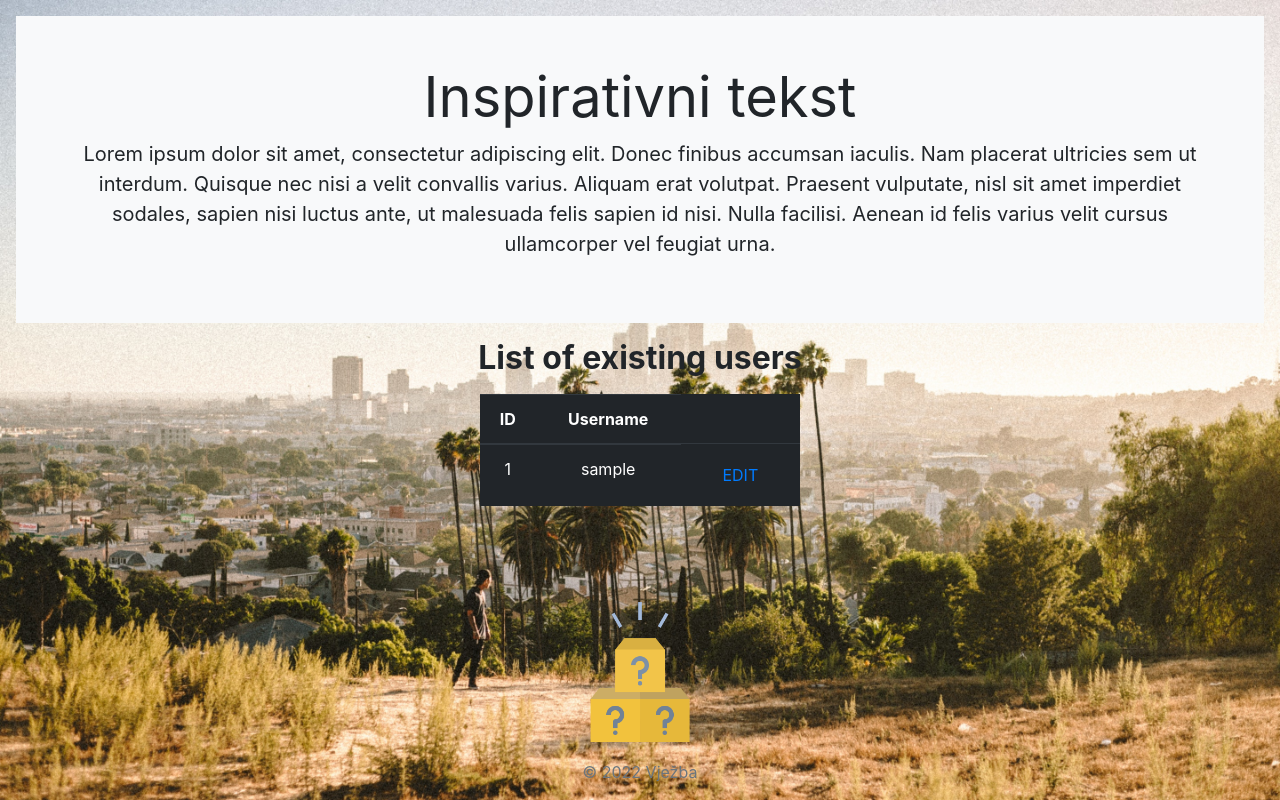
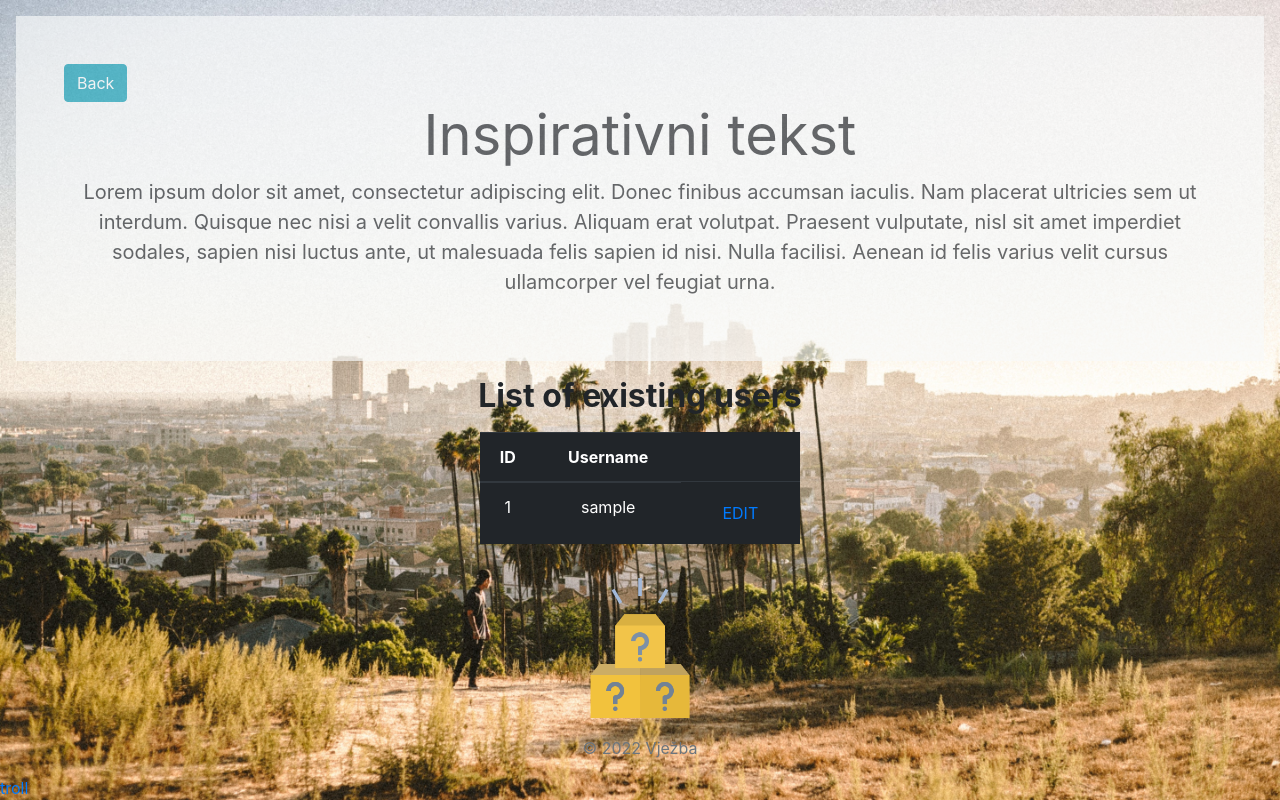
Before and after one commit to fmikolic/testRepo, a PHP site: page /admin/users.php in a window 1280 px wide. Run offline with PHP 8.4, Linux system fonts and the light colour scheme; tables that the repository leaves empty or names only in its code hold one stand-in row (values such as "Sample post"); data that the repository does not hold is empty; some libraries are stand-ins or nearby versions.

Commit message:
added back button

```diff
--- a/www/footer.php
+++ b/www/footer.php
@@ -1,5 +1,6 @@
 <?php
 ?>
+
 <div class="mt-auto fixed-bottom">
     <div>
         <img src="imgs/packaging.png" alt width="144" height="144">
@@ -7,4 +8,7 @@
     <div>
         <p class="mt-3 mb-3 text-muted">© 2022 Vježba</p>
     </div>
-</>
+    <div style="display: flex; justify-content: left">
+        <a type="button" href="">troll</a>
+    </div>
+</div>
--- a/www/header.php
+++ b/www/header.php
@@ -2,8 +2,11 @@
 
 ?>
 <body style="background-image: url('imgs/pexels-isaac-garcia-9567687.jpg');background-size: cover; background-repeat: no-repeat; background-attachment: fixed; background-position: center top">
-<div class="position-relative overflow-hidden p-3 p-md-5 m-md-3 text-center bg-light">
+<div class="position-relative overflow-hidden p-3 p-md-5 m-md-3 text-center bg-light " style="opacity: 0.67">
     <div>
+        <div style="display:flex;align-content: flex-start">
+            <input class="btn btn-info " type="button" value="Back" onclick="history.go(-1)">
+        </div>
         <h2 class="display-4 font-weight-normal"> Inspirativni tekst </h2>
         <p class="lead font-weight-normal text-break">Lorem ipsum dolor sit amet, consectetur adipiscing elit. Donec finibus accumsan iaculis. Nam placerat ultricies sem ut interdum. Quisque nec nisi a velit convallis varius. Aliquam erat volutpat. Praesent vulputate, nisl sit amet imperdiet sodales, sapien nisi luctus ante, ut malesuada felis sapien id nisi. Nulla facilisi. Aenean id felis varius velit cursus ullamcorper vel feugiat urna. </p>
     </div>
```
